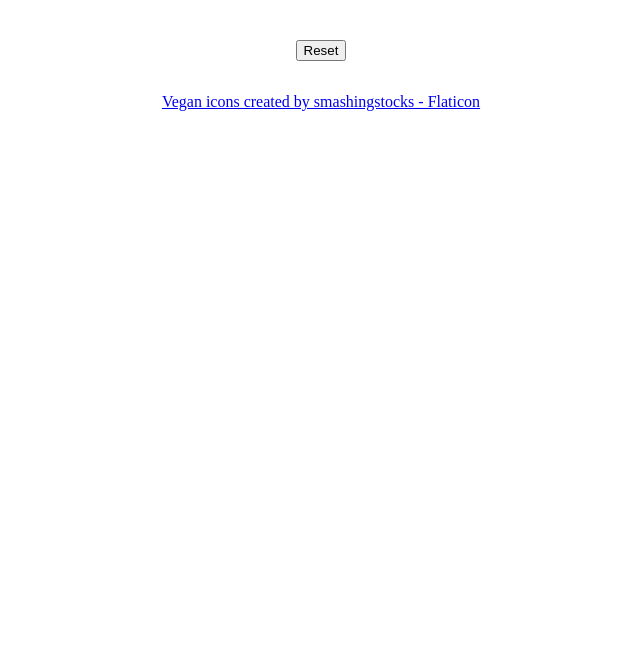
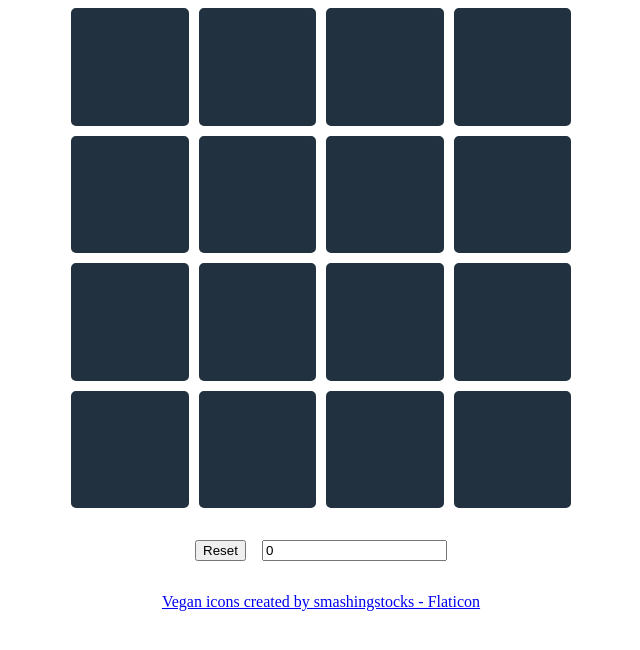
Before and after one commit to hjr265/memflip, a website: page index.html in a window 1280 px wide. Shown: the whole page, without its empty margins (319-959 px from the left). Drawn offline with Linux system fonts and the light colour scheme.

Commit message:
Add flip counter and finish alert

```diff
--- a/index.html
+++ b/index.html
@@ -10,13 +10,14 @@
 	<div style="display: flex; justify-content: center;">
 		<div id="game" style="width: 500px;"></div>
 	</div>
-	<div style="margin: 2rem; text-align: center;">
+	<div style="display: flex; margin: 2rem; justify-content: center; align-items: center; gap: 1rem">
 		<button id="btnReset">Reset</button>
+		<input type="number" id="inpFlipCount" readonly value="0">
 	</div>
 	<div style="text-align: center;"><a href="https://www.flaticon.com/free-icons/vegan" title="vegan icons">Vegan icons created by smashingstocks - Flaticon</a></div>
 	<script type="module">
 		import MemFlip from './memflip.js';
-		const game = new MemFlip.Game('game', {
+		const game = new MemFlip('game', {
 			size: [4, 4],
 			images: [
 				'images/001-apple pie.svg',
@@ -77,7 +78,10 @@
 				'images/060-toaster.svg',
 				'images/061-turnip.svg',
 				'images/062-waffle.svg',
-			]
+			],
+			onStart: () => document.getElementById('inpFlipCount').value = 0,
+			onFinish: () => setTimeout(() => alert('🎉'), 500),
+			onFlip: () => document.getElementById('inpFlipCount').value++
 		})
 		document.getElementById('btnReset').addEventListener('click', () => game.reset())
 	</script>
```
